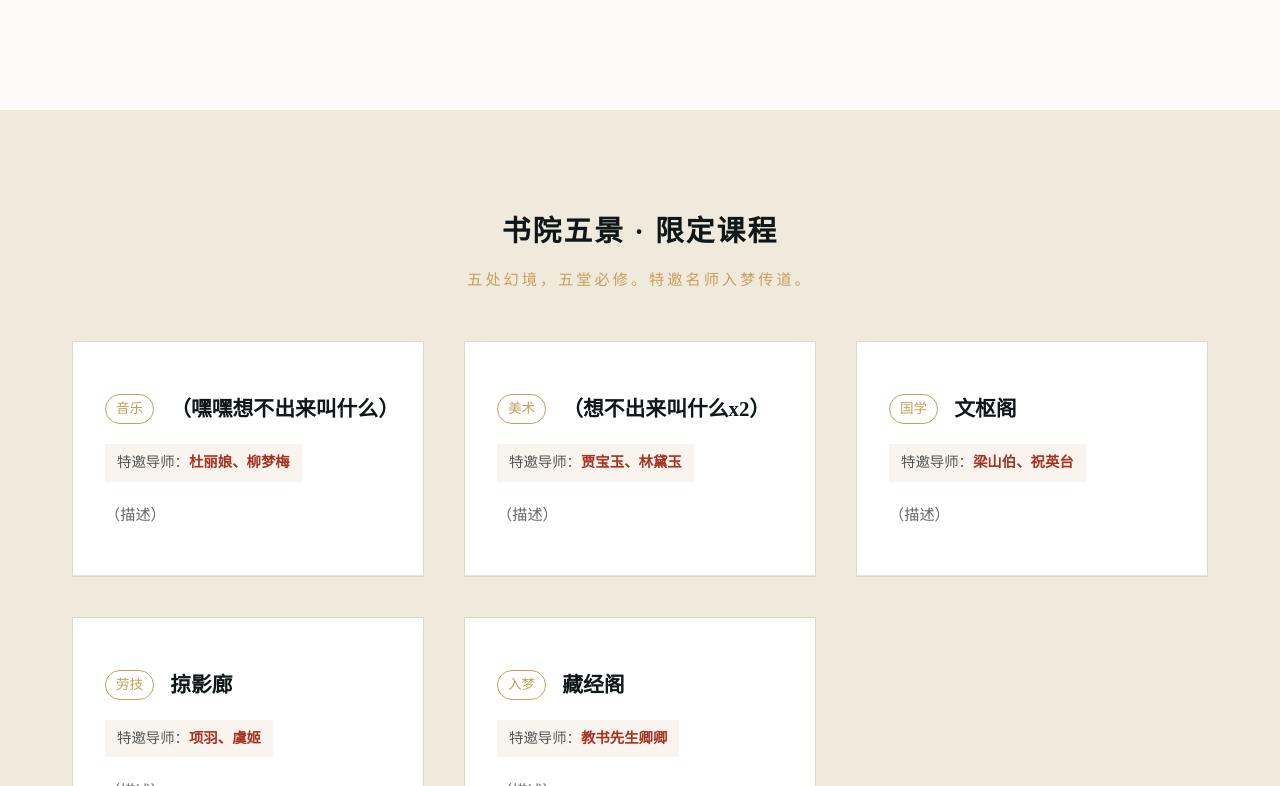
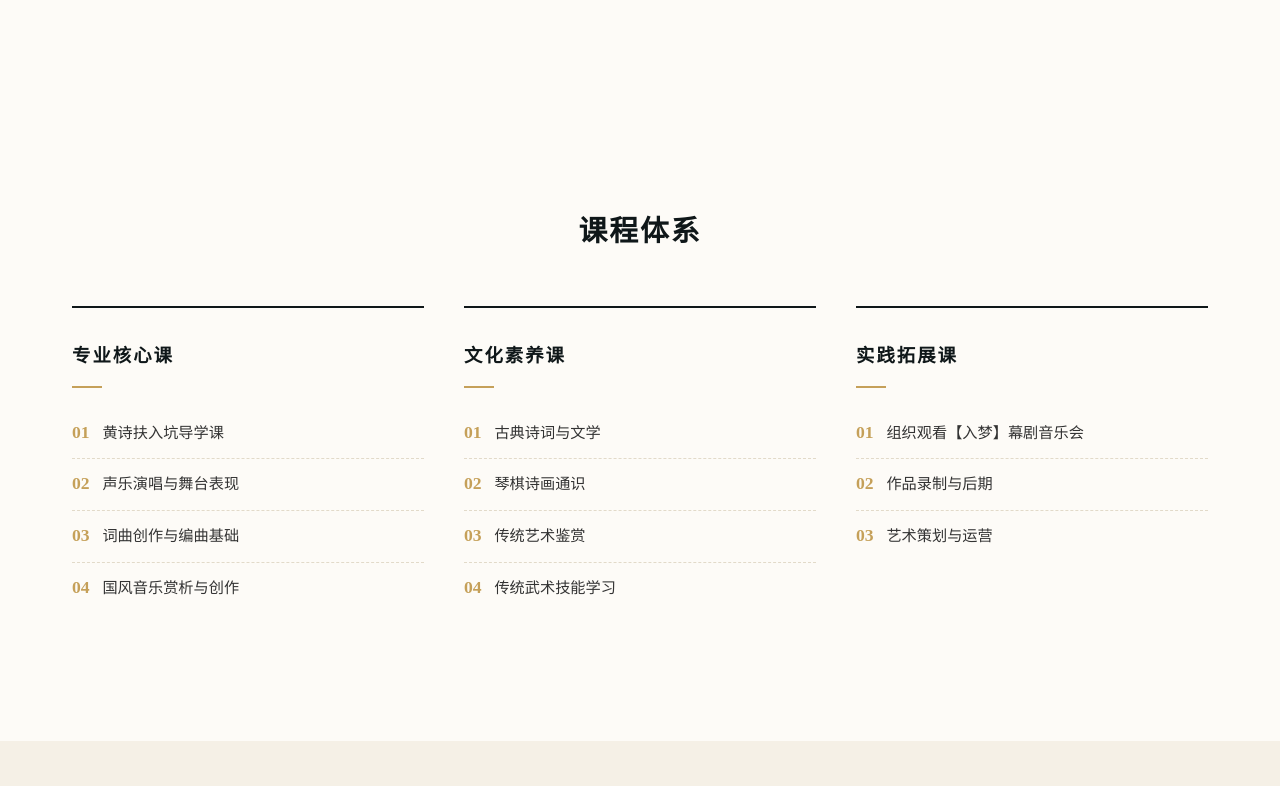
Before and after one commit to miaopan607/Once-Upon-An-Academy, a Vue app: page /talent in a window 1280 px wide. Shown: the part 1394-2180 px from the top of the page. Built offline with nearby package versions, Linux system fonts and the light colour scheme; the HTML template or start-up script is replaced by a standard one.

Commit message:
feat: 搭起学院介绍的框架

```diff
--- a/src/App.vue
+++ b/src/App.vue
@@ -111,7 +111,7 @@ const handleAudioPause = () => {
 
 const navLinks = [
   { name: '学校概况', path: '/' },
-  { name: '师资队伍', path: '/faculty' },
+  { name: '学院介绍', path: '/faculty' },
   { name: '人才培养', path: '/talent' },
   { name: '招生就业', path: '/admission' },
   { name: '网上教学', path: '/online-learning' },
--- a/src/views/Overview.vue
+++ b/src/views/Overview.vue
@@ -258,7 +258,7 @@ const expiredInfo = [
       <section class="page-entry section-padding">
         <div class="container text-center">
           <button class="entry-btn" @click="router.push('/faculty')">
-            <span>前往 · 师资队伍</span>
+            <span>前往 · 学院介绍</span>
             <svg width="20" height="20" viewBox="0 0 24 24" fill="none" stroke="currentColor" stroke-width="2"
               stroke-linecap="round" stroke-linejoin="round">
               <path d="M5 12h14" />
--- a/src/views/Talent.vue
+++ b/src/views/Talent.vue
@@ -2,39 +2,6 @@
 import { useRouter } from 'vue-router';
 
 const router = useRouter();
-
-const scenes = [
-  {
-    course: '音乐',
-    scene: '（嘿嘿想不出来叫什么）',
-    mentors: '杜丽娘、柳梦梅',
-    desc: '（描述）'
-  },
-  {
-    course: '美术',
-    scene: '（想不出来叫什么x2）',
-    mentors: '贾宝玉、林黛玉',
-    desc: '（描述）'
-  },
-  {
-    course: '国学',
-    scene: '文枢阁',
-    mentors: '梁山伯、祝英台',
-    desc: '（描述）'
-  },
-  {
-    course: '劳技',
-    scene: '掠影廊',
-    mentors: '项羽、虞姬',
-    desc: '（描述）'
-  },
-  {
-    course: '入梦',
-    scene: '藏经阁',
-    mentors: '教书先生卿卿',
-    desc: '（描述）'
-  }
-];
 
 const coreCourses = [
   '黄诗扶入坑导学课',
@@ -114,31 +81,6 @@ const practiceCourses = [
               <h3 class="semester-half-label">下学期</h3>
               <p class="semester-half-name">课外实践</p>
               <p class="semester-half-desc">以课外实践为主，登台演出与项目实训。</p>
-            </div>
-          </div>
-        </div>
-      </section>
-
-      <!-- 书院五景 · 限定课程 -->
-      <section class="section-padding bg-alt">
-        <div class="container">
-          <div class="section-header text-center">
-            <h2 class="title-primary">书院五景 · 限定课程</h2>
-            <p class="subtitle-primary">五处幻境，五堂必修。特邀名师入梦传道。</p>
-          </div>
-
-          <div class="scene-cards">
-            <div class="scene-card" v-for="item in scenes" :key="item.course">
-              <div class="scene-card-inner">
-                <div class="scene-header">
-                  <span class="course-name">{{ item.course }}</span>
-                  <h3 class="scene-title">{{ item.scene }}</h3>
-                </div>
-                <div class="mentor-badge">
-                  <span>特邀导师：</span><strong>{{ item.mentors }}</strong>
-                </div>
-                <p class="scene-desc">{{ item.desc }}</p>
-              </div>
             </div>
           </div>
         </div>
@@ -349,79 +291,6 @@ const practiceCourses = [
   writing-mode: vertical-rl;
 }
 
-/* 书院五景 - 场景卡片 */
-.scene-cards {
-  display: grid;
-  grid-template-columns: repeat(auto-fit, minmax(320px, 1fr));
-  gap: 2.5rem;
-  margin-top: 3rem;
-}
-
-.scene-card {
-  position: relative;
-  background: #fff;
-  padding: 3rem 2rem;
-  border: 1px solid #e2dac9;
-  transition: all 0.5s ease;
-  overflow: hidden;
-  z-index: 1;
-}
-
-.scene-card::before {
-  content: '';
-  position: absolute;
-  top: 0; left: 0;
-  width: 100%; height: 100%;
-  background: #0f1719;
-  transform: translateY(100%);
-  transition: transform 0.5s cubic-bezier(0.19, 1, 0.22, 1);
-  z-index: -1;
-}
-
-.scene-card:hover { border-color: #0f1719; }
-.scene-card:hover::before { transform: translateY(0); }
-.scene-card:hover * { color: #fff !important; }
-
-.scene-header {
-  display: flex;
-  align-items: center;
-  gap: 1rem;
-  margin-bottom: 1rem;
-}
-
-.course-name {
-  display: inline-block;
-  font-size: 0.85rem;
-  color: #C5A059;
-  border: 1px solid #C5A059;
-  padding: 2px 10px;
-  border-radius: 20px;
-  flex-shrink: 0;
-}
-
-.scene-title {
-  font-size: 1.3rem;
-  color: #0f1719;
-}
-
-.mentor-badge {
-  font-size: 0.9rem;
-  color: #555;
-  margin-bottom: 1.2rem;
-  background-color: rgba(197, 160, 89, 0.1);
-  padding: 6px 12px;
-  display: inline-block;
-}
-
-.mentor-badge strong { color: #a53222; }
-
-.scene-desc {
-  color: #666;
-  font-size: 0.95rem;
-  text-align: justify;
-  line-height: 1.8;
-}
-
 /* 课程体系 */
 .course-grid {
   display: grid;
@@ -511,8 +380,6 @@ const practiceCourses = [
   .semester-divider { flex-direction: row; padding: 0 1rem; }
   .semester-divider-line { height: 1px; width: auto; flex: 1; }
   .semester-divider-or { writing-mode: horizontal-tb; padding: 0 1rem; }
-  .scene-cards { grid-template-columns: 1fr; gap: 1.5rem; }
-  .scene-card { padding: 2rem 1.5rem; }
   .course-grid { grid-template-columns: 1fr; gap: 1.5rem; }
   .page-entry { padding: 3rem 0 2rem; }
 }
```
Also changed, not shown: src/views/Faculty.vue (+100 -95 lines).
